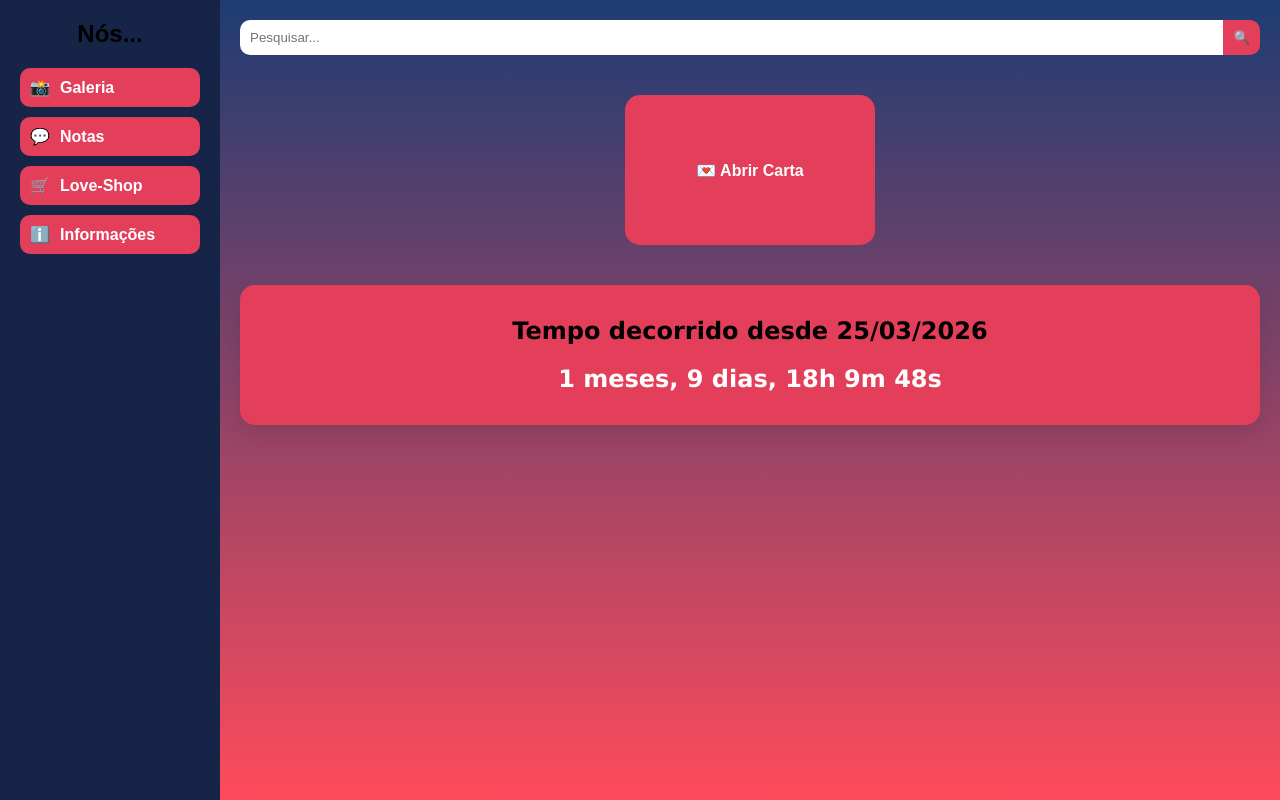
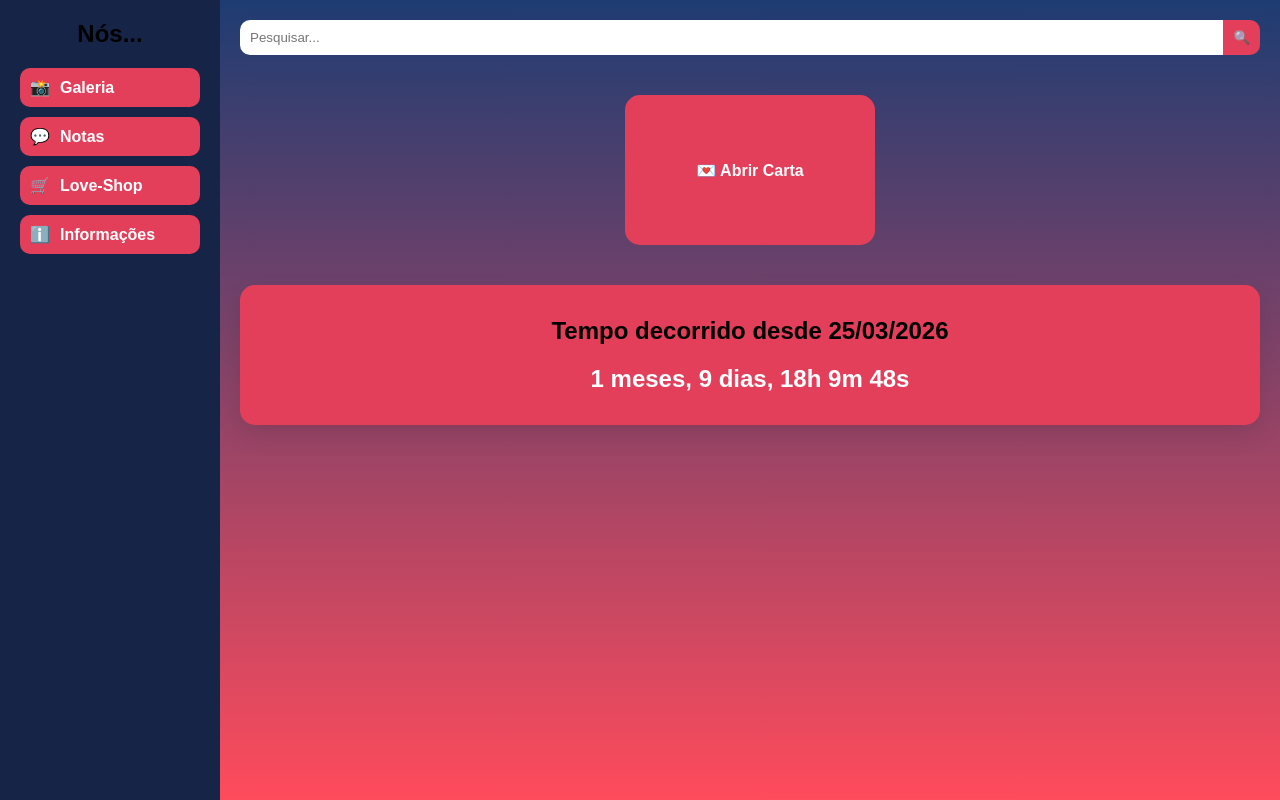
Before and after one commit to rochakauan047-creator/heart--line, a website: page home.html in a window 1280 px wide. Drawn offline with Linux system fonts and the light colour scheme.

Commit message:
nome-feito

```diff
--- a/style.css
+++ b/home.css
@@ -260,9 +260,11 @@ h1 {
             border-radius: 15px;
             box-shadow: 0 10px 25px rgba(0,0,0,0.1);
             font-family: Verdana, Geneva, Tahoma, sans-serif
+}
+        h2 { color: #000000; margin-bottom: 20px;
+        font-family: fantasy;
+        font-weight: bolder;
         }
-
-        h2 { color: #000000; margin-bottom: 20px; }
 
         .tempo {
             display: flex;
--- a/home.html
+++ b/home.html
@@ -7,7 +7,7 @@
   <title>Nosso Amor 💖</title>
 
   <script src="carta.js"></script>
-  <link rel="stylesheet" href="style.css">
+  <link rel="stylesheet" href="home.css">
 </head>
 
 <body>
@@ -40,7 +40,7 @@
 
 <div class="contador-container">
     <h2>Tempo decorrido desde 25/03/2026</h2>
-    <div id="display-contador" style="font-size: 1.5rem; font-weight: bold; color: #ffffff;">
+    <div id="display-contador"  style="font-family: fantasy; font-size: 1.5rem; font-weight: bolder; color: #ffffff;">
         Carregando tempo...
     </div>
 </div>
```
